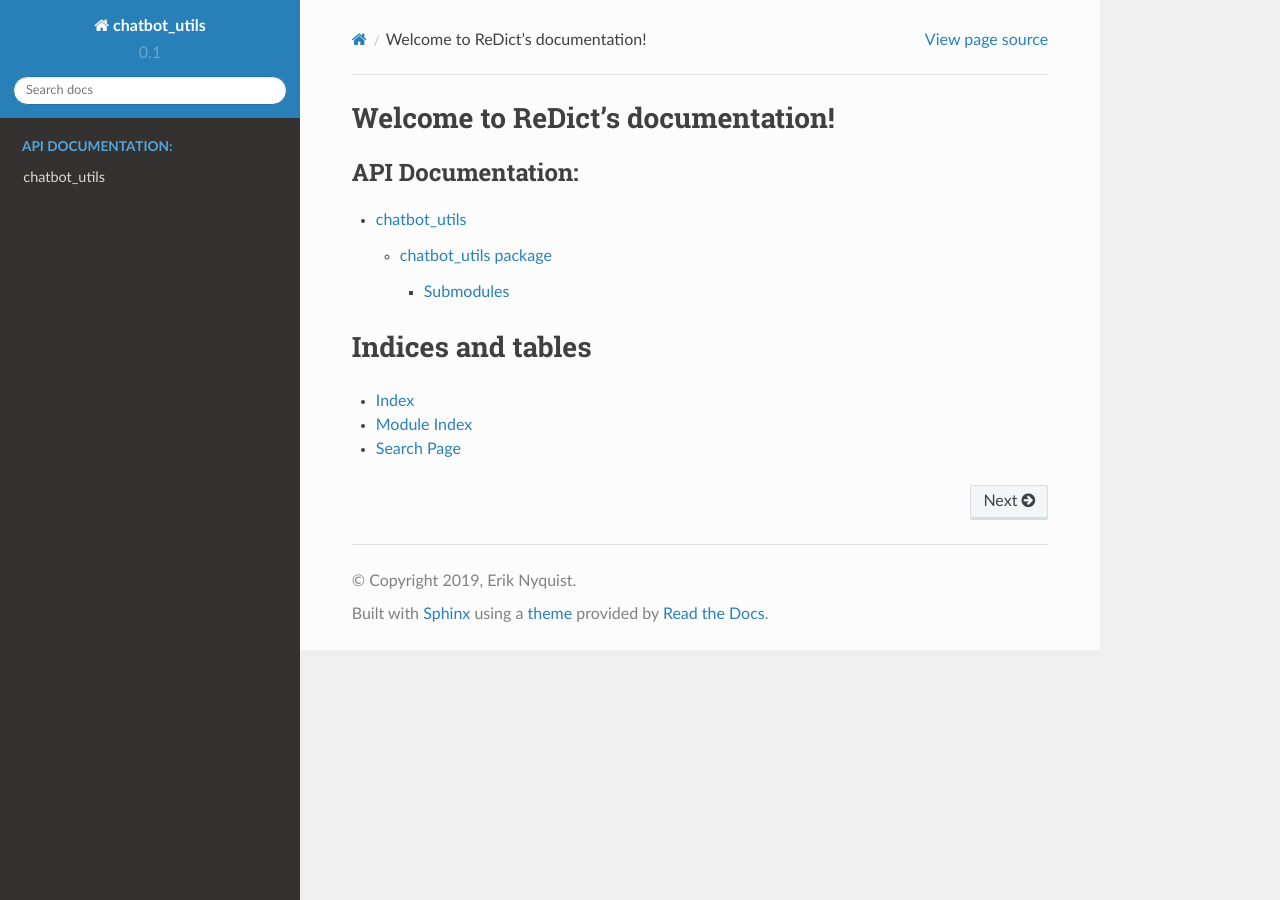
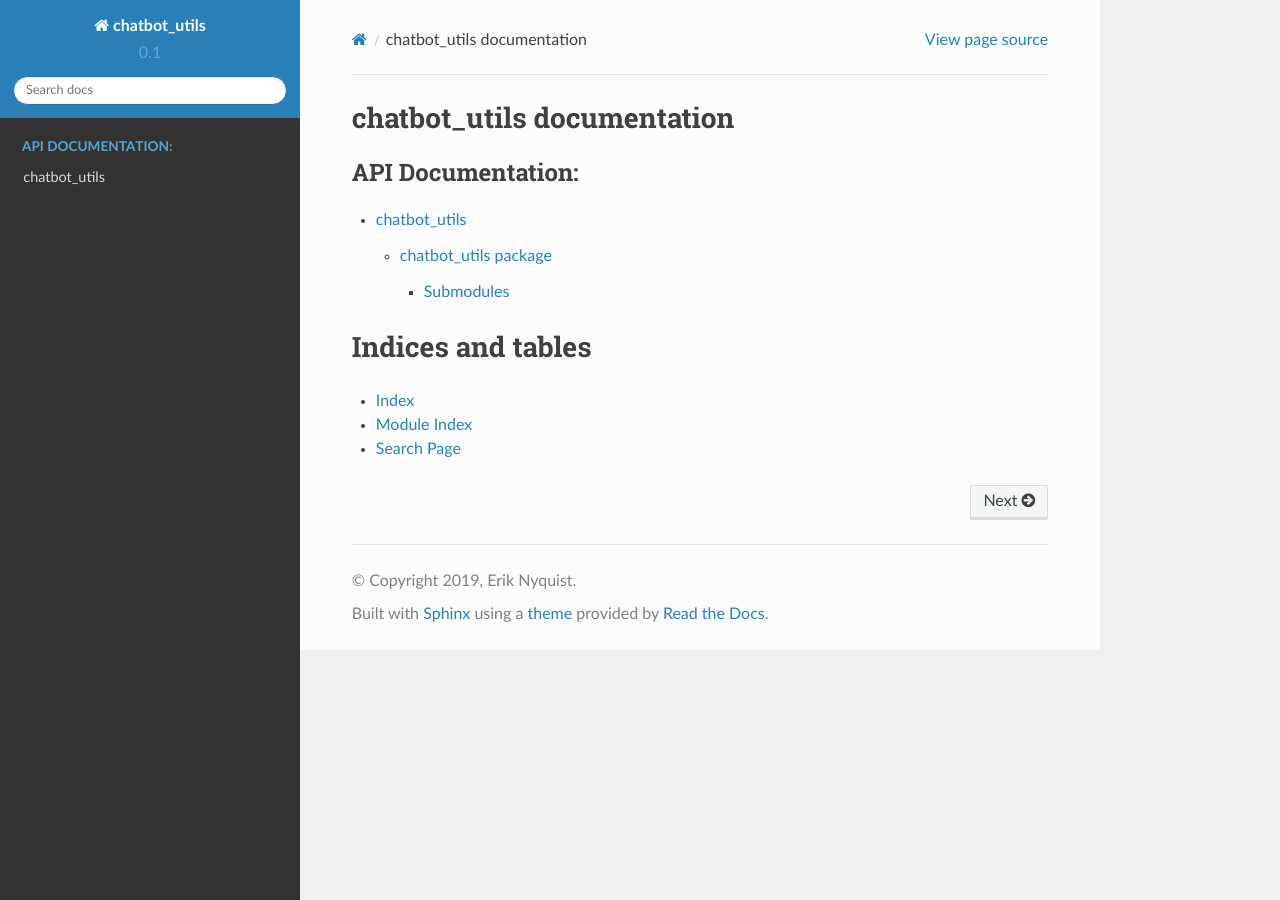
Before and after one commit to eriknyquist/chatbot_utils, a Sphinx documentation site: the page built from doc/source/index.rst, in a window 1280 px wide. Built offline with Sphinx 7.4.7 and the Read the Docs theme 2.0.0, drawn with Linux system fonts in a browser that asks for light colours; some of the changed lines change nothing that is shown.

Commit message:
Fix index.rst title

```diff
--- a/doc/source/index.rst
+++ b/doc/source/index.rst
@@ -1,10 +1,5 @@
-.. ReDict documentation master file, created by
-   sphinx-quickstart on Fri Mar  8 19:21:34 2019.
-   You can adapt this file completely to your liking, but it should at least
-   contain the root `toctree` directive.
-
-Welcome to ReDict's documentation!
-==================================
+chatbot_utils documentation
+===========================
 
 .. toctree::
    :caption: API Documentation:
```
